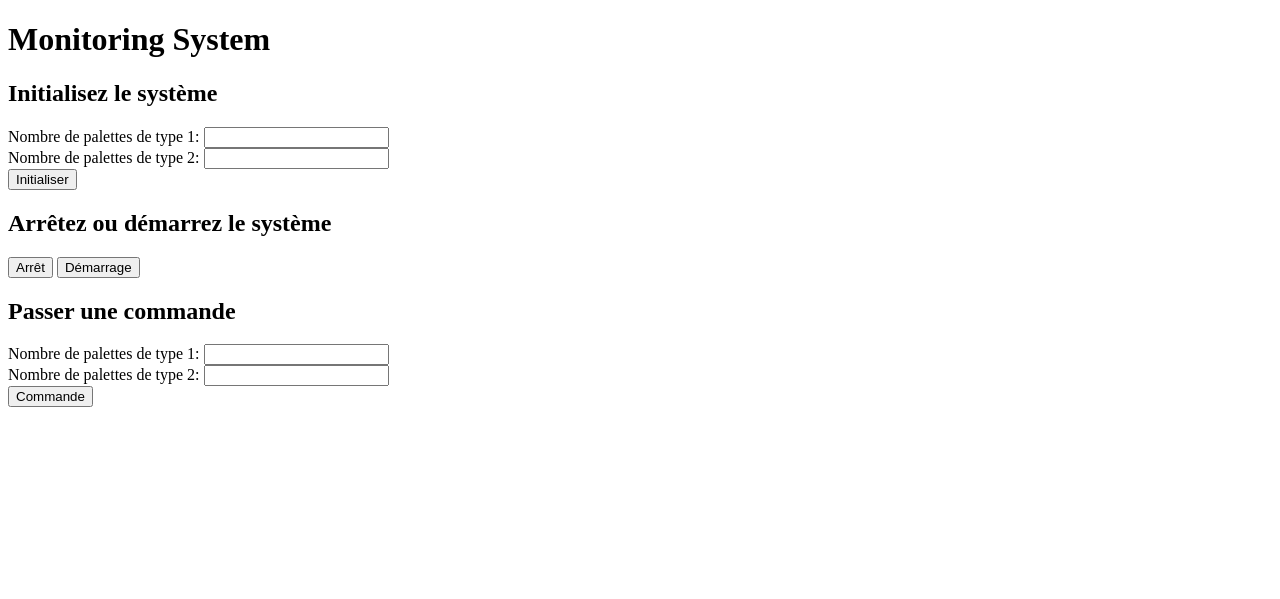
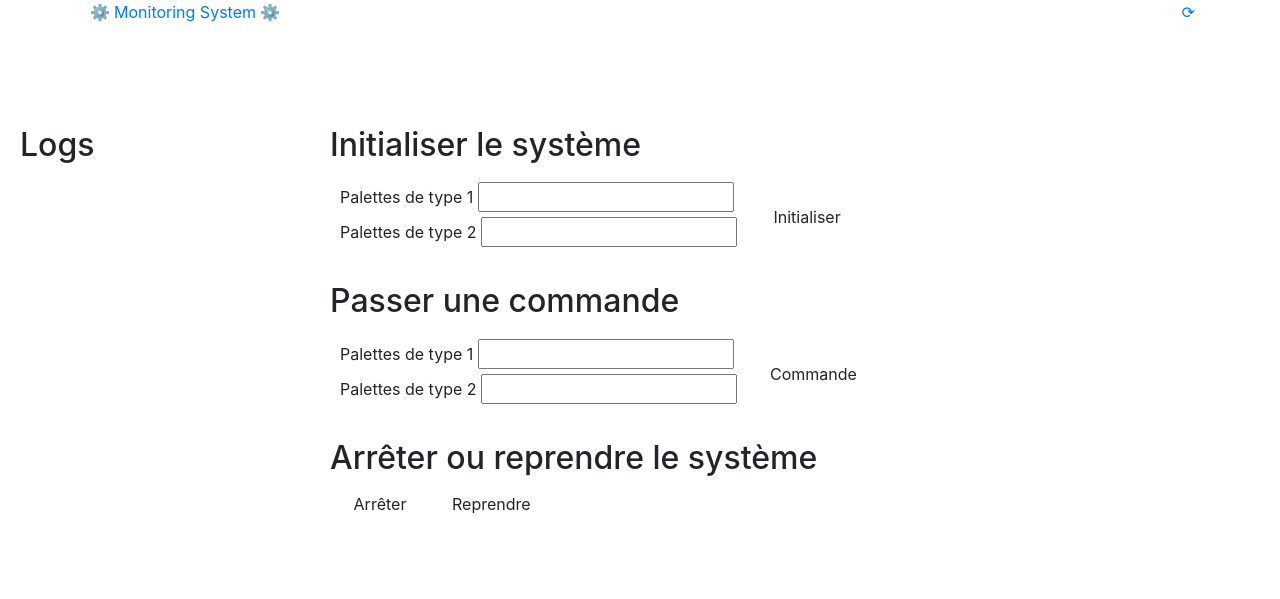
Before and after one commit to hexanome/monitoring, a plain HTML site: page web/index.html in a window 1280 px wide. Drawn offline with nearby package versions, Linux system fonts and the light colour scheme; no server answers.

Commit message:
Sylish UI
Signed-off-by: Jan Keromnes <janx@linux.com>

```diff
--- /dev/null
+++ b/web/css/client.css
@@ -0,0 +1,28 @@
+.btn {
+  width: 100px !important;
+}
+.cell {
+  display: table-cell;
+  vertical-align: middle;
+  padding: 10px;
+}
+article {
+  display: table-cell;
+  padding: 20px;
+}
+section {
+  padding: 10px;
+}
+#log {
+  width: 300px;
+  height: 500px;
+}
+p {
+  padding: 5px;
+  border-radius: 5px;
+}
+.error {
+  color: white;
+  font-weight: bold;
+  background: #f33;
+}
--- a/web/index.html
+++ b/web/index.html
@@ -1,27 +1,58 @@
 <!doctype html>
 <meta charset=utf-8>
 <title> Montitoring System </title>
-<h1> Monitoring System </h1>
 
-<section id=initsec>
-  <h1> Initialisez le syst&egrave;me </h1>
-  <label> Nombre de palettes de type 1: <input id=nbpart1></label><br>
-  <label> Nombre de palettes de type 2: <input id=nbpart2></label><br>
-  <input id=init type=button value=Initialiser>
-</section>
-<section id=stopsec>
-  <h1> Arr&ecirc;tez ou d&eacute;marrez le syst&egrave;me </h1>
-  <input id=stop type=button value=Arr&ecirc;t>
-  <input id=go type=button value=D&eacute;marrage>
-</section>
-<section id=commsec>
-  <h1> Passer une commande </h1>
-  <label> Nombre de palettes de type 1: <input id=commpal1></label><br>
-  <label> Nombre de palettes de type 2: <input id=commpal2></label><br>
-  <input id=comm type=button value=Commande>
-</section>
+<link rel=stylesheet href=http://twitter.github.com/bootstrap/1.4.0/bootstrap.min.css>
+<link rel=stylesheet href=css/client.css>
 
-<article id=log></article>
+<header class=topbar data-scrollspy=scrollspy>
+  <div class=topbar-inner>
+    <div class=container>
+      <a class=brand href='javascript:void(0)'>&nbsp;&#9881; Monitoring System &#9881;</a>
+      <a class=brand href='index.html' style='float:right'>&#x27f3;</a>
+      <!--
+      <ul class=nav>
+        <li class=active><a href='javascript:showControls()'>Controls</a></li>
+        <li><a href='javascript:showLogs()'>Logs</a></li>
+      </ul>
+      -->
+    </div>
+  </div>
+</header>
+
+<br><br><br>
+
+<article id=log>
+  <h2>Logs</h2>
+</article>
+
+<article>
+  <section id=initsec>
+    <h2> Initialiser le syst&egrave;me </h2>
+    <div class=cell>
+      <label>Palettes de type 1</label>&nbsp;<input id=nbpart1><br>
+      <label>Palettes de type 2</label>&nbsp;<input id=nbpart2>
+    </div>
+    <div class=cell>
+      <input id=init type=button value=Initialiser class='btn primary'>
+    </div>
+  </section>
+  <section id=commsec>
+    <h2> Passer une commande </h2>
+    <div class=cell>
+      <label>Palettes de type 1</label>&nbsp;<input id=commpal1><br>
+      <label>Palettes de type 2</label>&nbsp;<input id=commpal2><br>
+    </div>
+    <div class=cell>
+      <input id=comm type=button class='btn primary' value=Commander>
+    </div>
+  </section>
+  <section id=stopsec>
+    <h2> Arr&ecirc;ter ou reprendre le syst&egrave;me</h2>
+    <input id=stop type=button class='btn primary' value=Arr&ecirc;ter>&nbsp;
+    <input id=go type=button class='btn primary' value=Reprendre>
+  </section>
+</article>
 
 <script src=js/scout.js></script>
 <script src=js/es5.js></script>
--- a/web/js/client.js
+++ b/web/js/client.js
@@ -50,7 +50,7 @@ function htmlescape(msg) {
 }
 
 function writelog(msg, iserror) {
-  log.innerHTML += '<p' + (iserror? ' class="red"':'') + '>'
+  log.innerHTML += '<p class=' + (iserror? 'error':'info') + '>'
     + htmlescape(msg) + '</p>';
 }
 
```
